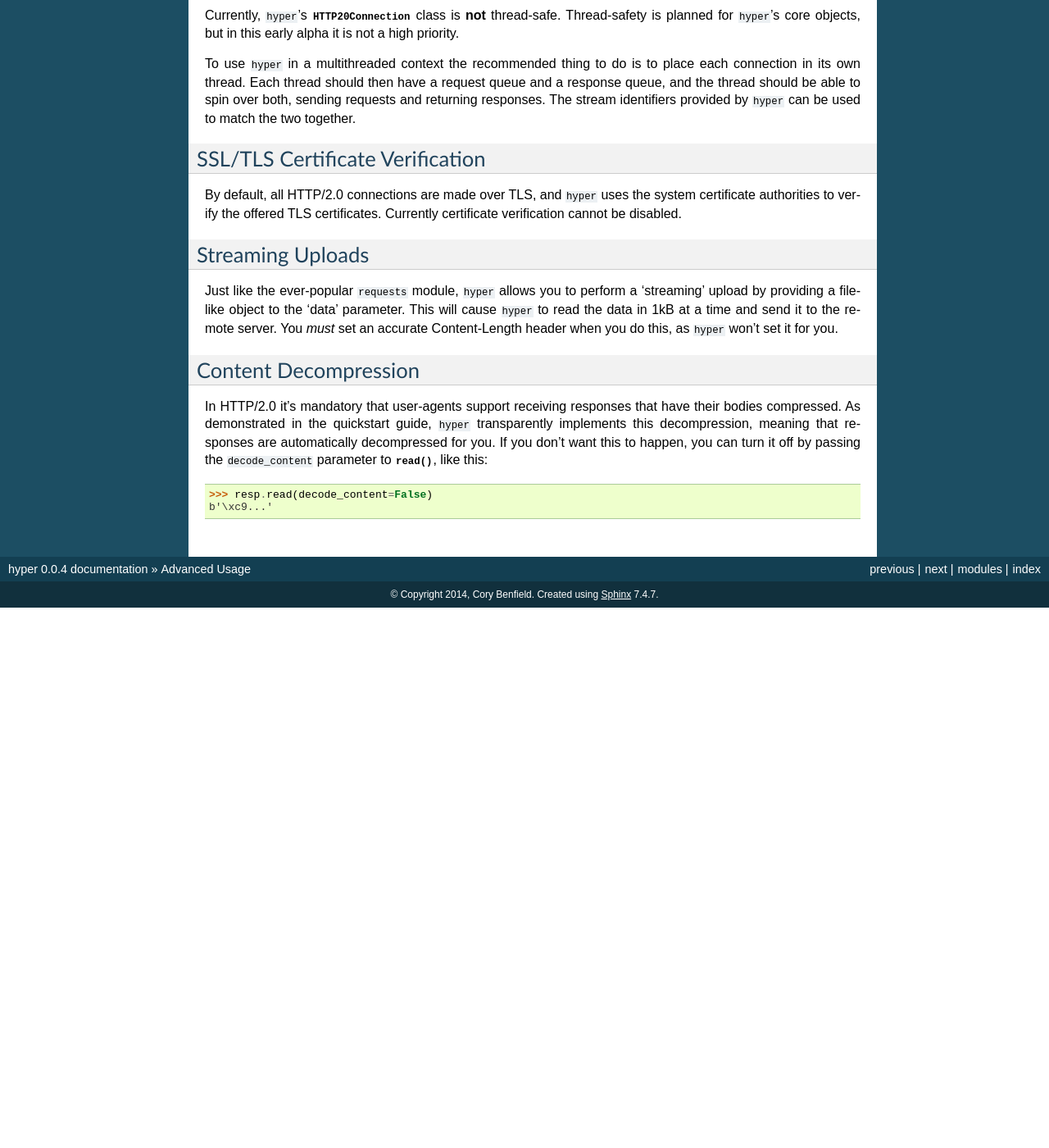
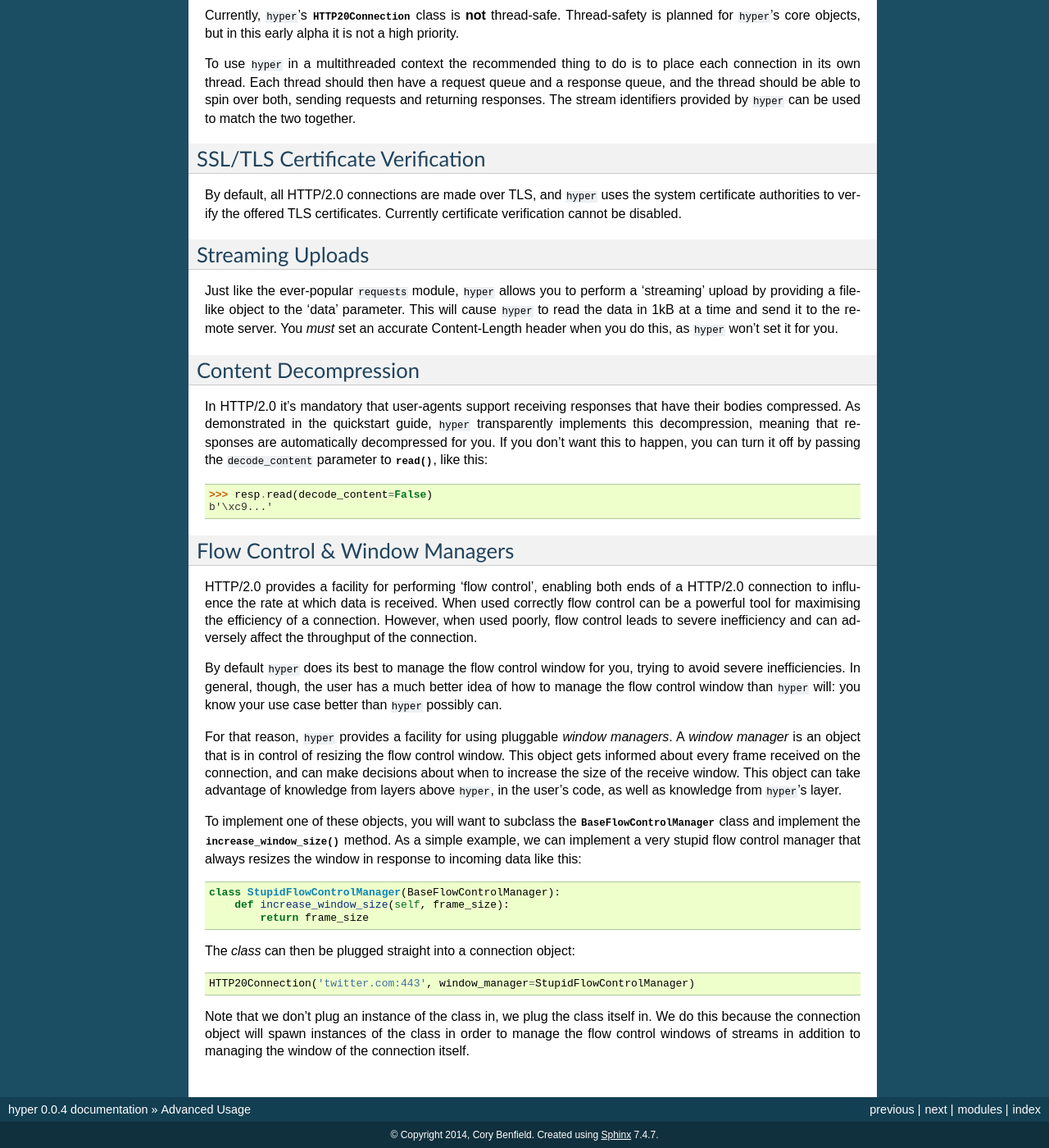
Before and after one commit to python-hyper/hyper, a Sphinx documentation site: the page built from docs/source/advanced.rst, in a window 1280 px wide and 1400 px high, scrolled down 503 px. Shown: the whole window at 82% size. Built offline with Sphinx 7.4.7, drawn with Linux system fonts in a browser that asks for light colours; before the commit the page ends 1244 px from its top, so only the background shows below that; some of the changed text lies outside the part shown.

Commit message:
Document window managers.

```diff
--- a/docs/source/advanced.rst
+++ b/docs/source/advanced.rst
@@ -67,3 +67,44 @@ you can turn it off by passing the ``decode_content`` parameter to
 
     >>> resp.read(decode_content=False)
     b'\xc9...'
+
+Flow Control & Window Managers
+------------------------------
+
+HTTP/2.0 provides a facility for performing 'flow control', enabling both ends
+of a HTTP/2.0 connection to influence the rate at which data is received. When
+used correctly flow control can be a powerful tool for maximising the efficiency
+of a connection. However, when used poorly, flow control leads to severe
+inefficiency and can adversely affect the throughput of the connection.
+
+By default ``hyper`` does its best to manage the flow control window for you,
+trying to avoid severe inefficiencies. In general, though, the user has a much
+better idea of how to manage the flow control window than ``hyper`` will: you
+know your use case better than ``hyper`` possibly can.
+
+For that reason, ``hyper`` provides a facility for using pluggable *window
+managers*. A *window manager* is an object that is in control of resizing the
+flow control window. This object gets informed about every frame received on the
+connection, and can make decisions about when to increase the size of the
+receive window. This object can take advantage of knowledge from layers above
+``hyper``, in the user's code, as well as knowledge from ``hyper``'s layer.
+
+To implement one of these objects, you will want to subclass the
+:class:`BaseFlowControlManager <hyper.http20.window.BaseFlowControlManager>`
+class and implement the
+:meth:`increase_window_size() <hyper.http20.window.BaseFlowControlManager.increase_window_size>`
+method. As a simple example, we can implement a very stupid flow control manager
+that always resizes the window in response to incoming data like this::
+
+    class StupidFlowControlManager(BaseFlowControlManager):
+        def increase_window_size(self, frame_size):
+            return frame_size
+
+The *class* can then be plugged straight into a connection object::
+
+    HTTP20Connection('twitter.com:443', window_manager=StupidFlowControlManager)
+
+Note that we don't plug an instance of the class in, we plug the class itself
+in. We do this because the connection object will spawn instances of the class
+in order to manage the flow control windows of streams in addition to managing
+the window of the connection itself.
```
Also changed, not shown: docs/source/api.rst (+9 -0 lines).
